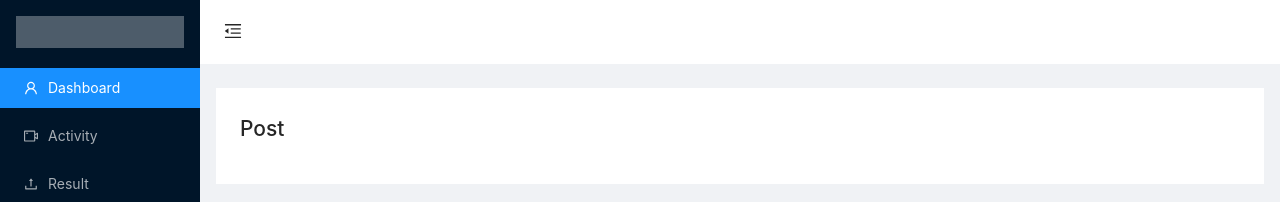
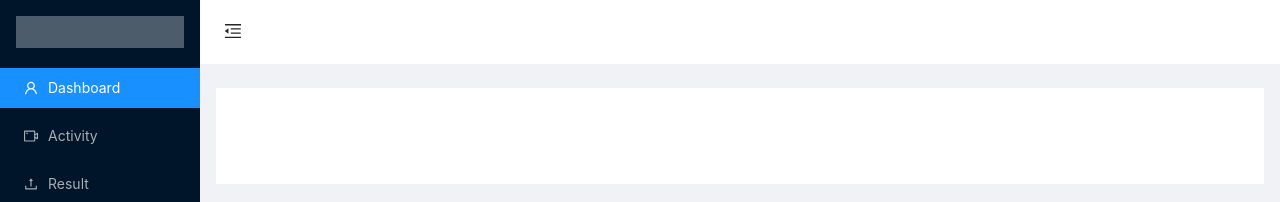
Before and after one commit to guigabytez/My-First-App, a React (Create React App) app: page /activity in a window 1280 px wide. Shown: the top 202 px of the page. Built offline with nearby package versions, Linux system fonts and the light colour scheme.

Commit message:
rename Activity to Post

```diff
--- a/src/components/navigation/Contents.js
+++ b/src/components/navigation/Contents.js
@@ -2,7 +2,7 @@
 import { Layout } from 'antd'
 import axios from 'axios'
 import Dashboard from '../../menu_pages/Dashboard'
-import Activity from '../../menu_pages/Post'
+import Post from '../../menu_pages/Post'
 import Result from '../../menu_pages/Result'
 import {
   Switch,
@@ -37,7 +37,7 @@
       >
         <Switch>
           <Route path="/" component={Dashboard} exact />
-          <Route path="/activity" component={Activity} />
+          <Route path="/post" component={Post} />
           <Route path="/result" component={Result} />
         </Switch>
     </Content>
```
